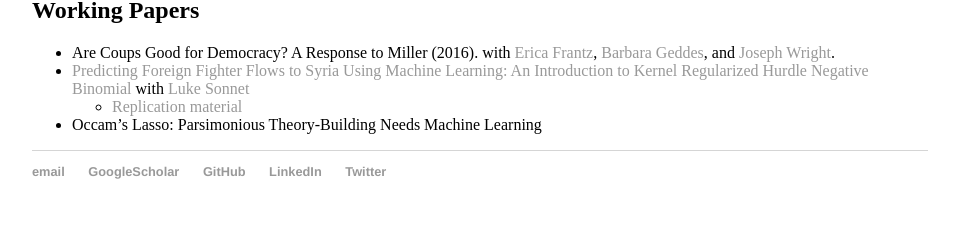
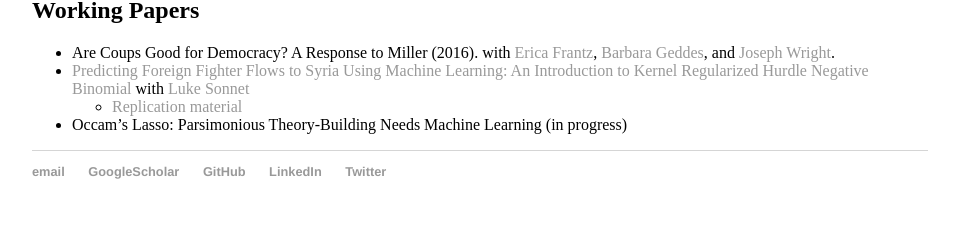
Before and after one commit to georgederpa/georgederpa, a Jekyll site: the page built from research/index.md, in a window 1280 px wide. Shown: the part 1574-1810 px from the top of the page, without its empty margins (160-1118 px from the left). Built offline with Jekyll 4.4.1, drawn with Linux system fonts in a browser that asks for light colours; our own code applies the rules of GitHub Pages for plain Markdown files.

Commit message:
Update index.md

```diff
--- a/research/index.md
+++ b/research/index.md
@@ -30,4 +30,4 @@ Abtract: A large literature argues that autocracies can achieve high levels of e
 * Are Coups Good for Democracy? A Response to Miller (2016). with [Erica Frantz](http://ericafrantz.com/3001.html), [Barbara Geddes](http://www.polisci.ucla.edu/people/barbara-geddes), and [Joseph Wright](http://sites.psu.edu/wright).
 * [Predicting Foreign Fighter Flows to Syria Using Machine Learning: An Introduction to Kernel Regularized Hurdle Negative Binomial](https://www.dropbox.com/s/1ny0cewhyv2o4vb/derpanopoulos_sonnet_ff.pdf?dl=0) with [Luke Sonnet](http://lukesonnet.github.io/)
   * [Replication material](https://github.com/lukesonnet/foreign_fighters)
-* Occam’s Lasso: Parsimonious Theory-Building Needs Machine Learning
+* Occam’s Lasso: Parsimonious Theory-Building Needs Machine Learning (in progress)
```
